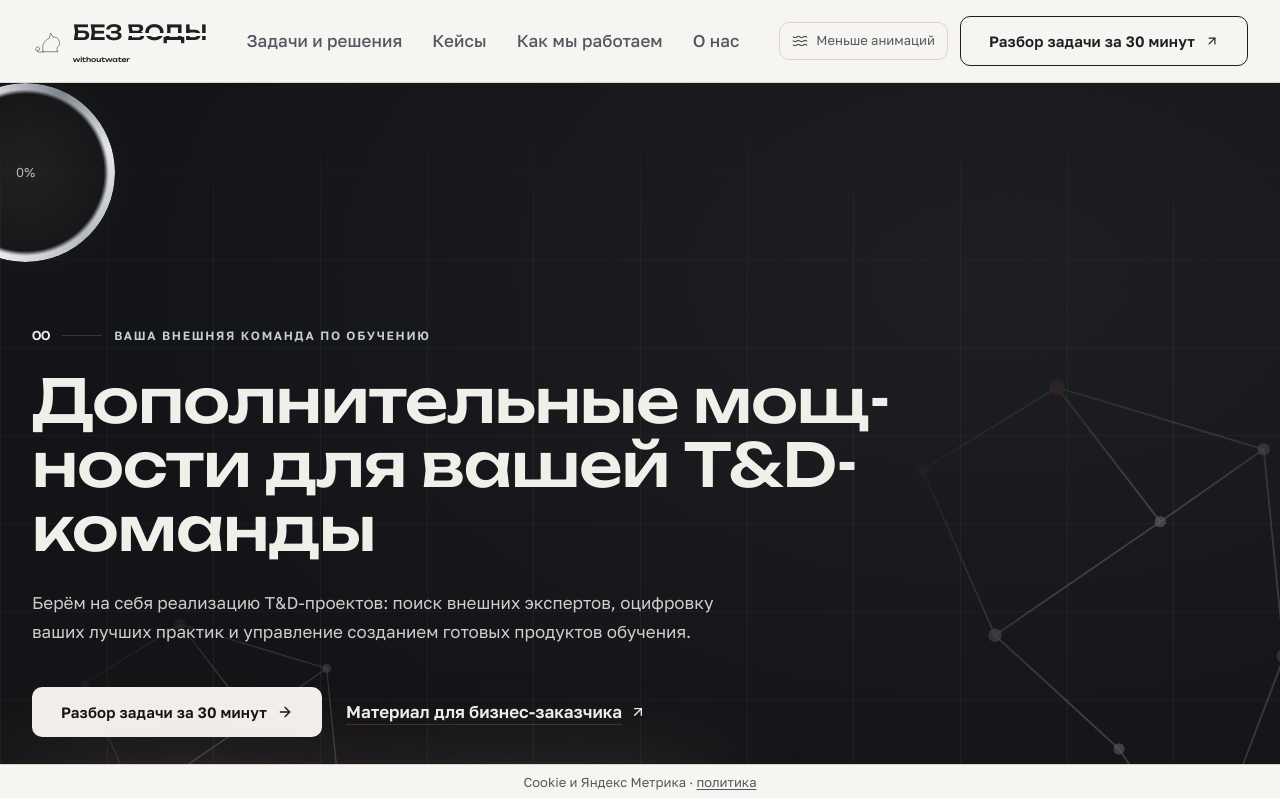
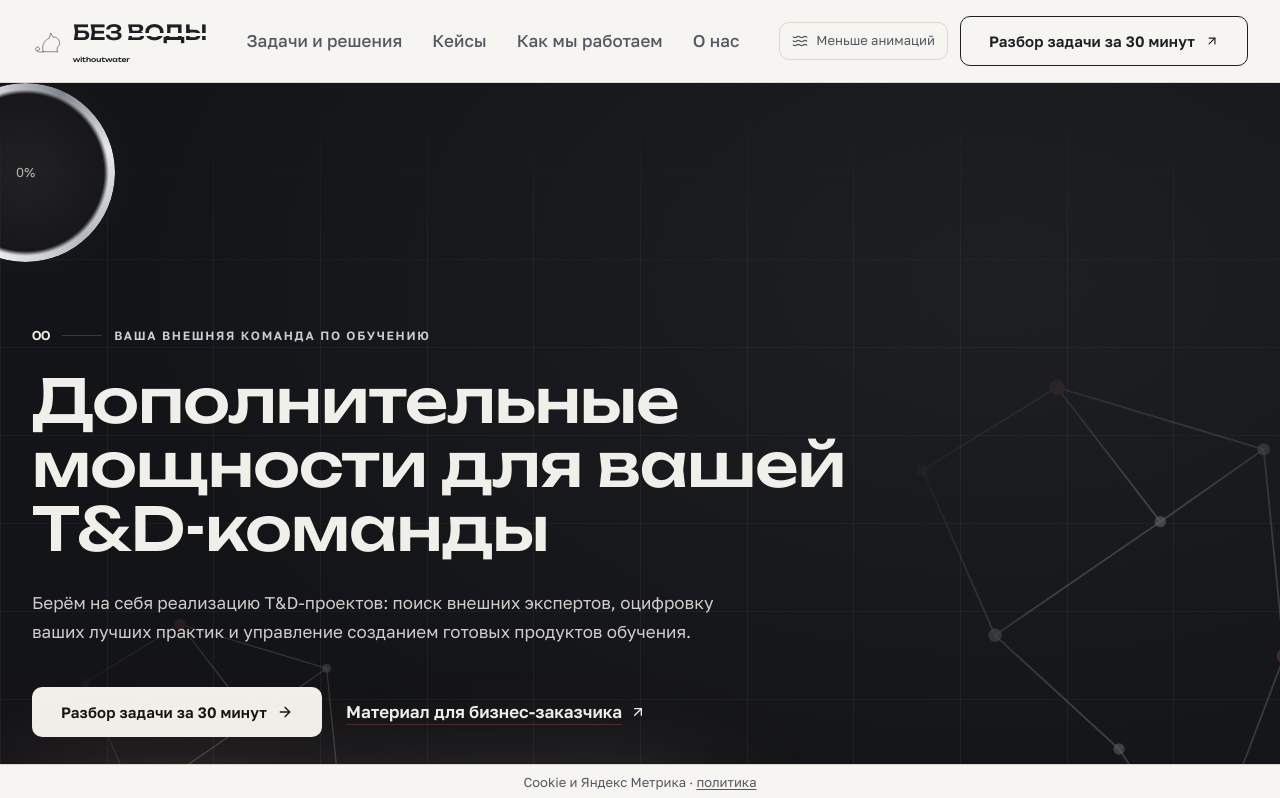
Before and after one commit to vikkyduck/Withoutwater, a React (Vite) app in the folder lovable/: page / in a window 1280 px wide. Shown: the top 798 px of the page. Built offline with nearby package versions, Linux system fonts and the light colour scheme; a web font is replaced by a local one.

Commit message:
Заголовки: убран auto-hyphens — Chrome ломал кириллицу не по слогам

```diff
--- a/lovable/src/styles.css
+++ b/lovable/src/styles.css
@@ -114,8 +114,10 @@
      в системе нет, Unbounded только Medium 500. */
   h1, h2, h3, h4 { font-weight: 500; }
 
-  /* Длинные русские слова переносим по слогам, а не рубим посередине */
-  h1, h2, h3, h4, blockquote { overflow-wrap: break-word; hyphens: auto; }
+  /* В заголовках слово никогда не режем: Chrome не умеет расставлять
+     переносы по слогам для кириллицы (нет словаря), поэтому auto-hyphens
+     ломает слово где попало. Пусть длинное слово целиком уходит на новую строку. */
+  h1, h2, h3, h4, blockquote { overflow-wrap: normal; word-break: normal; hyphens: none; }
 
   /* Фактура: мелкое зерно бумаги на всей сцене */
   body::before {
```
